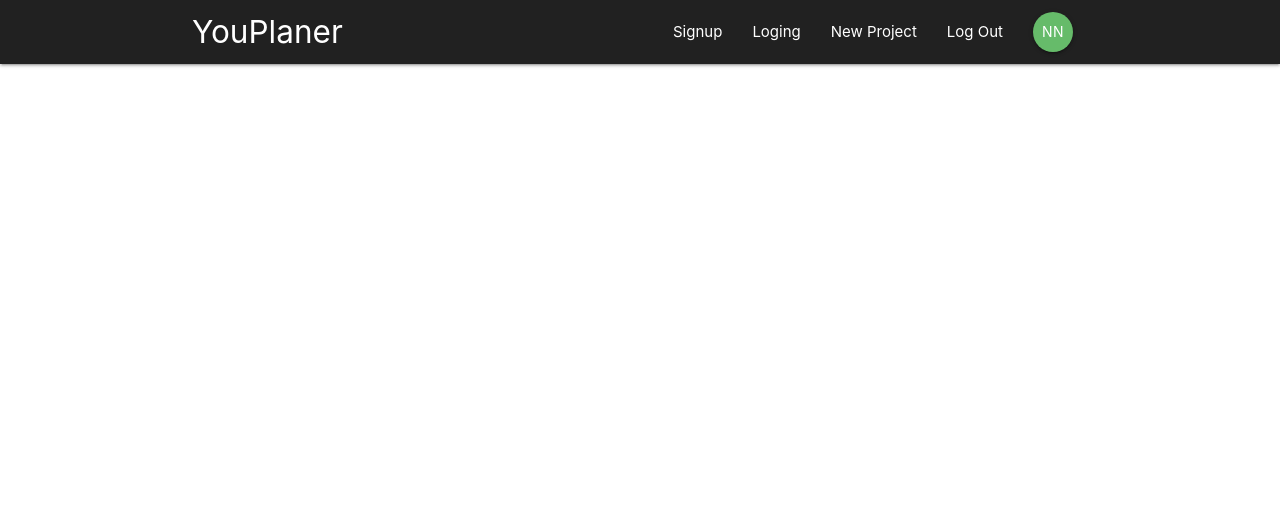
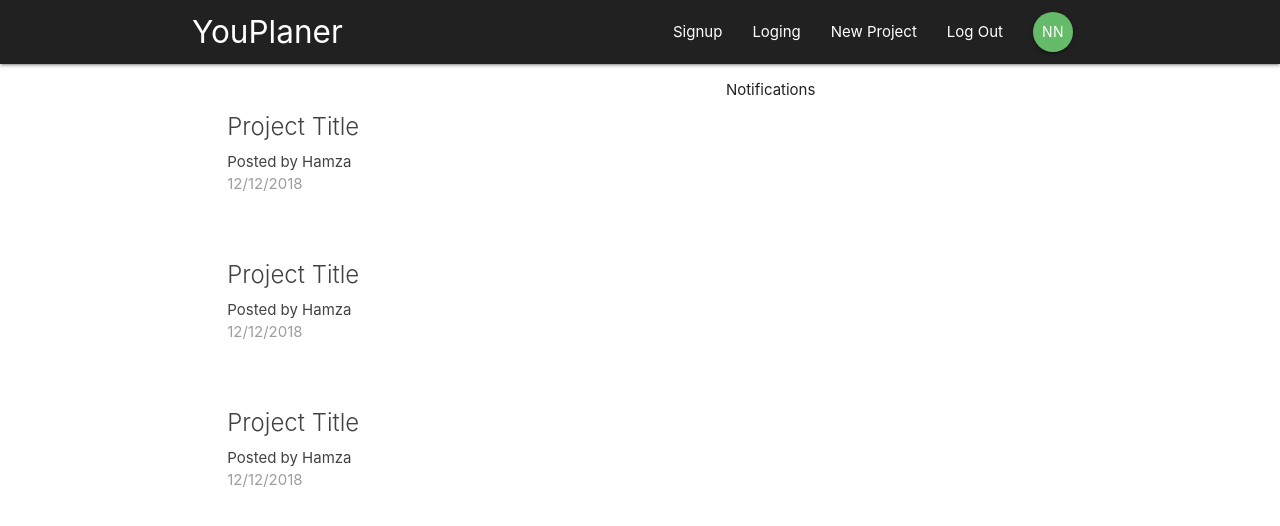
Before and after one commit to HBenzaoui/youplaner, a React (Create React App) app: page / in a window 1280 px wide. Shown: the top 526 px of the page. Built offline with nearby package versions, Linux system fonts and the light colour scheme.

Commit message:
create dashboard cards and noifications

```diff
--- a/src/App.js
+++ b/src/App.js
@@ -1,13 +1,17 @@
 import React, { Component } from 'react';
-import { BrowserRouter } from 'react-router-dom';
-import Navbar from './components/layout/Navbar'
+import { BrowserRouter, Switch, Route } from 'react-router-dom';
+import Navbar from './components/layout/Navbar';
+import Dashboard from './components/dashboard/Dashboard';
 
 class App extends Component {
   render() {
     return (
       <BrowserRouter>
         <div className="App">
-          <Navbar ></Navbar>
+          <Navbar />
+          <Switch>
+            <Route path='/' component={Dashboard} />
+          </Switch>
         </div>
       </BrowserRouter>
     );
--- a/src/components/dashboard/Dashboard.js
+++ b/src/components/dashboard/Dashboard.js
@@ -0,0 +1,22 @@
+import React, {Component} from 'react'
+import Notifications from './Notifications'
+import ProjectList from '../projects/ProjectList'
+
+class Dashboard extends Component {
+    render(){
+        return(
+           <div className="dashboard container">
+               <div className="row">
+                   <div className="col s12 m6">
+                       <ProjectList />
+                   </div>
+                   <div className="col s12 m5 offset-m1">
+                       <Notifications />
+                   </div>
+               </div>
+           </div>
+        )
+    }
+}
+
+export default Dashboard
--- a/src/components/dashboard/Notifications.js
+++ b/src/components/dashboard/Notifications.js
@@ -0,0 +1,11 @@
+import React from 'react';
+
+const Notifications = () =>{
+    return(
+        <div>
+            <p>Notifications</p>
+        </div>
+    )
+}
+
+export default Notifications
--- a/src/components/projects/ProjectList.js
+++ b/src/components/projects/ProjectList.js
@@ -0,0 +1,33 @@
+import React from 'react';
+
+const ProjectList = () =>{
+    return(
+        <div className="project-list section">
+
+            <div className="card z-depth-0 project-summary">
+                <div className="card-content grey-text text-darken-3">
+                    <span className="card-title">Project Title</span>
+                    <p>Posted by Hamza</p>
+                    <p className="grey-text">12/12/2018</p>
+                </div>
+            </div>
+            <div className="card z-depth-0 project-summary">
+                <div className="card-content grey-text text-darken-3">
+                    <span className="card-title">Project Title</span>
+                    <p>Posted by Hamza</p>
+                    <p className="grey-text">12/12/2018</p>
+                </div>
+            </div>
+            <div className="card z-depth-0 project-summary">
+                <div className="card-content grey-text text-darken-3">
+                    <span className="card-title">Project Title</span>
+                    <p>Posted by Hamza</p>
+                    <p className="grey-text">12/12/2018</p>
+                </div>
+            </div>
+
+        </div>
+    )
+}
+
+export default ProjectList
```
